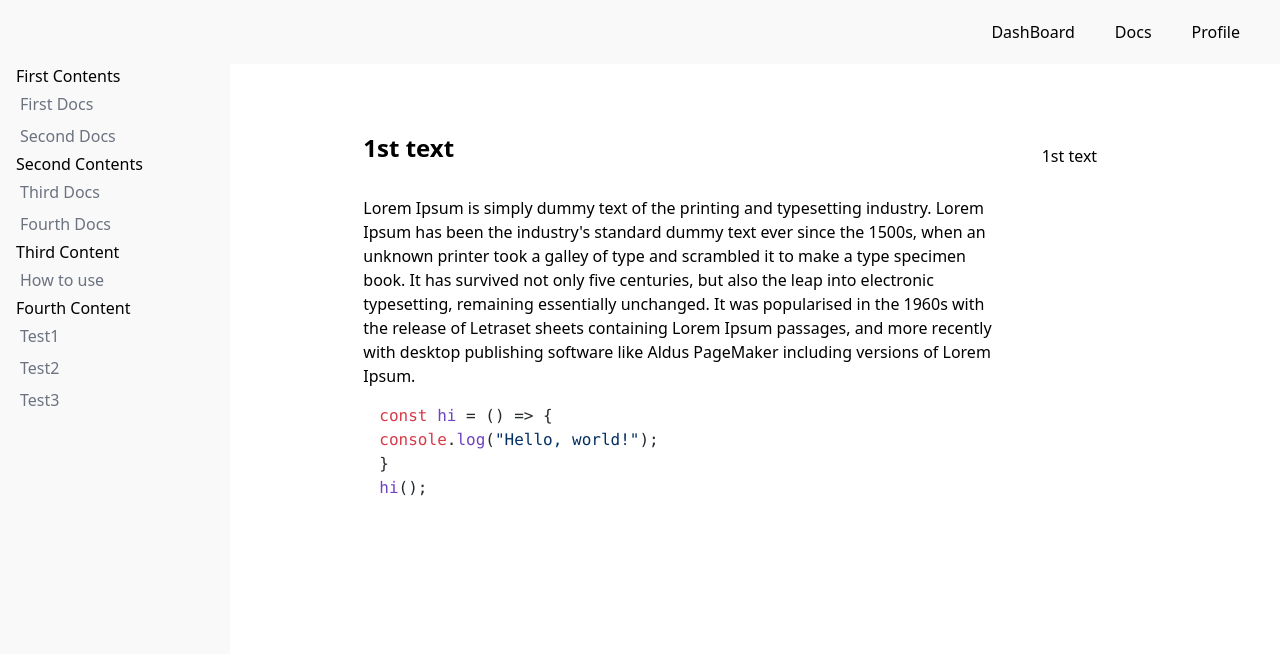
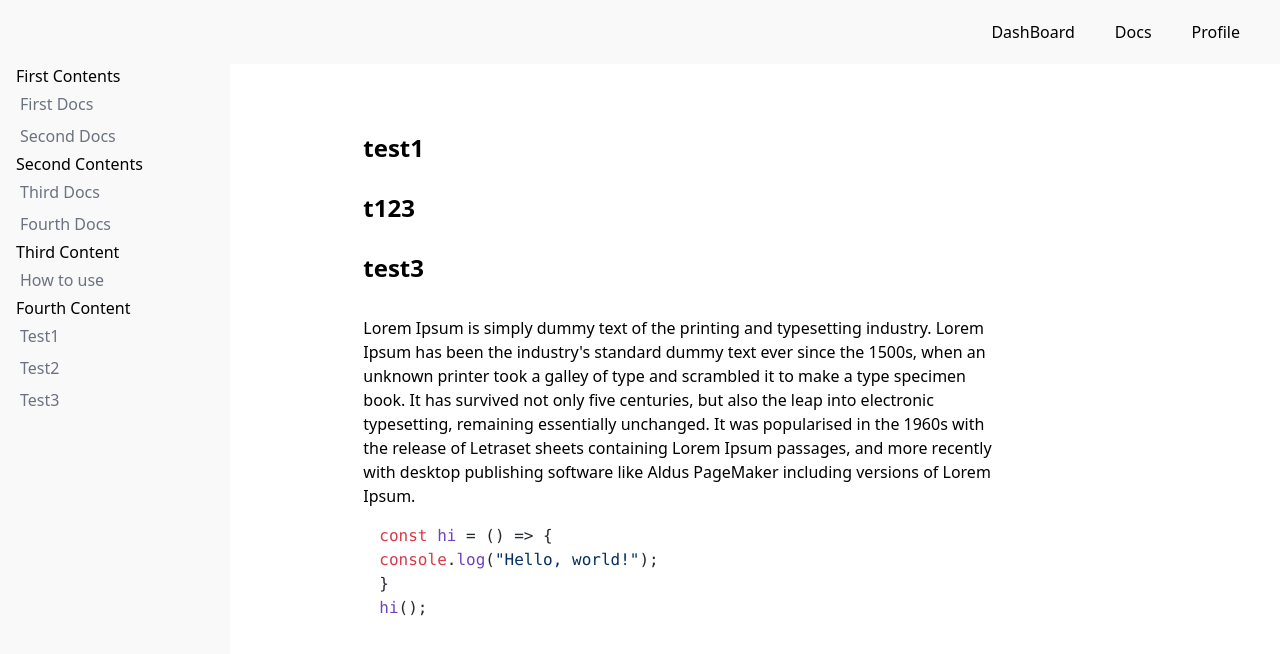
Before and after one commit to reload02/rq, a React (Vite) app: page /document/1 in a window 1280 px wide. Shown: the top 654 px of the page. Built offline with nearby package versions, Linux system fonts and the light colour scheme.

Commit message:
chore : 문서 템플릿 제작중

```diff
--- a/src/Docs/DocsTemplete.tsx
+++ b/src/Docs/DocsTemplete.tsx
@@ -1,27 +1,27 @@
 import { useRef } from "react";
 import CodeBlock from "../component/CodeBlock";
+import HeadLine from "../component/HeadLine";
 
 const DocsTemplete: React.FC = () => {
   const containerRef = useRef<(HTMLDivElement | null)[]>([]);
-  const handleScroll = (index: number) => {
-    if (containerRef.current[index]) {
-      containerRef.current[index]?.scrollIntoView({
-        behavior: "smooth", // 부드러운 스크롤
-        block: "start", // 요소의 상단이 보이도록 스크롤
-      });
-    }
-  };
 
   return (
     <div className="grid h-[3700px] w-[860px] grid-cols-[5fr_1fr] items-start">
       <div className="flex flex-row justify-center">
         <div className="mt-10 w-[640px]">
-          <h1
-            className="mt-7 text-2xl font-bold"
+          <HeadLine
+            headline="test1"
             ref={(el) => (containerRef.current[0] = el)}
-          >
-            1st text
-          </h1>
+          />
+          <HeadLine
+            headline="t123"
+            ref={(el) => (containerRef.current[1] = el)}
+          />
+          <HeadLine
+            headline="test3"
+            ref={(el) => (containerRef.current[2] = el)}
+          />
+
           <p className="break-words pt-8 text-base font-normal">
             Lorem Ipsum is simply dummy text of the printing and typesetting
             industry. Lorem Ipsum has been the industry's standard dummy text
@@ -43,16 +43,36 @@ hi();
           />
         </div>
       </div>
-      <div className="sticky top-20">
+
+      <ContentNavigation domList={containerRef.current} />
+    </div>
+  );
+};
+
+const ContentNavigation = ({ domList }) => {
+  const handleScroll = (index: number) => {
+    if (domList[index]) {
+      domList[index]?.scrollIntoView({
+        behavior: "smooth", // 부드러운 스크롤
+        block: "start", // 요소의 상단이 보이도록 스크롤
+      });
+    }
+  };
+  return (
+    <div className="sticky top-20 flex flex-col">
+      {domList.map((_, index: number) => {
+        return (
           <button
             className="cursor-pointer"
             onClick={() => {
-            handleScroll(0);
+              handleScroll(index);
             }}
+            key={index}
           >
-          1st text
+            {domList[index].innerText}
           </button>
-      </div>
+        );
+      })}
     </div>
   );
 };
--- a/src/Docs/SampleDosc.tsx
+++ b/src/Docs/SampleDosc.tsx
@@ -4,7 +4,7 @@ import CodeBlock from "../component/CodeBlock";
 const SampleDocs: React.FC = () => {
   const containerRef = useRef<(HTMLDivElement | null)[]>([]);
   const handleScroll = (index: number) => {
-    containerRef.current[index]?.scrollIntoView({
+    containerRef.current[index]!.scrollIntoView({
       behavior: "smooth", // 부드러운 스크롤
       block: "start", // 요소의 상단이 보이도록 스크롤
     });
--- /dev/null
+++ b/src/component/HeadLine.tsx
@@ -0,0 +1,20 @@
+import React, { forwardRef } from "react";
+
+// Props 타입 정의
+interface Props {
+  headline: string; // 필수
+  headlinePointer?: string; // 선택적
+}
+
+// forwardRef의 올바른 타입 정의
+const HeadLine = forwardRef<HTMLHeadingElement, Props>(
+  ({ headline, headlinePointer }, ref) => {
+    return (
+      <h1 className="mt-7 text-2xl font-bold" ref={ref}>
+        {headline}
+      </h1>
+    );
+  },
+);
+
+export default HeadLine;
```
Lines whose indentation alone changed are shown as unchanged.
